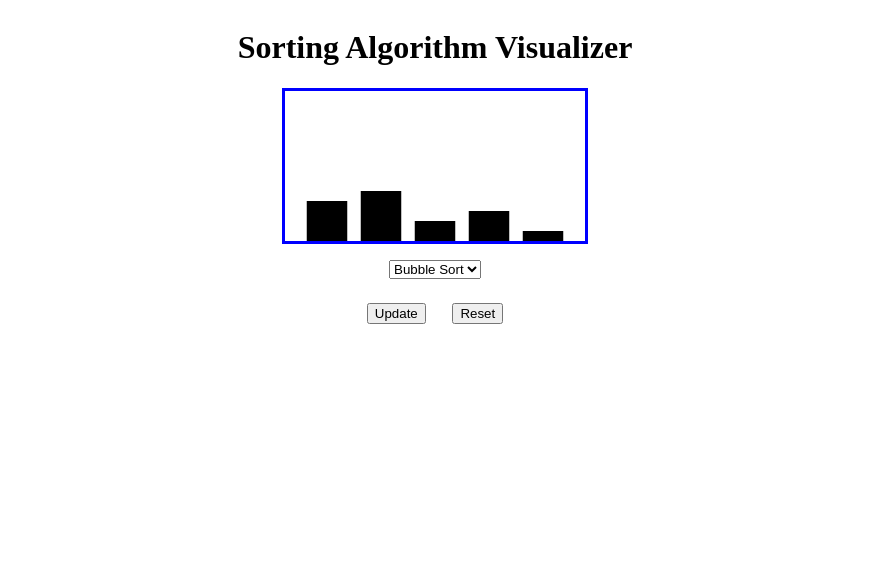
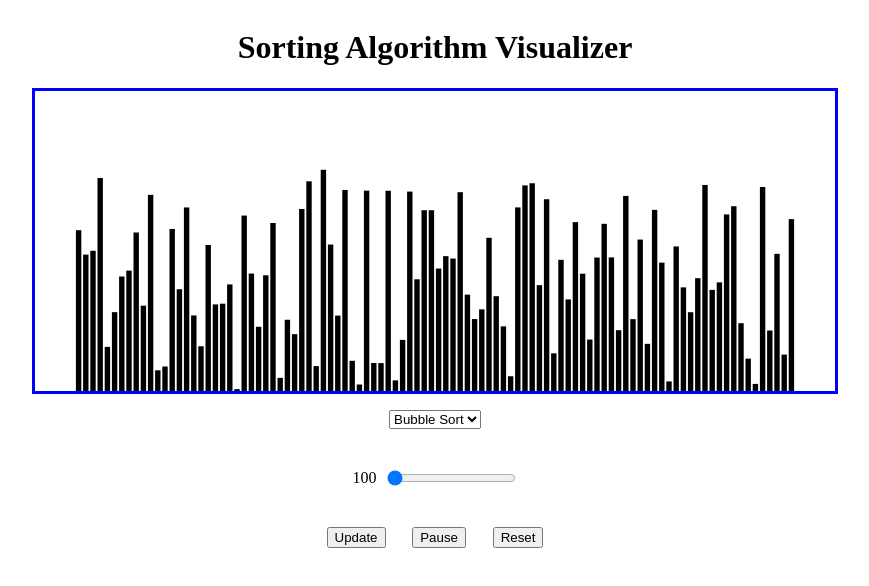
Before and after one commit to DoragonSoruja/Sorting-Algorithm-Visualizer, a React (Create React App) app: page / in a window 1280 px wide. Shown: the top 586 px of the page, without its empty margins (205-1074 px from the left). Built offline with nearby package versions, Linux system fonts and the light colour scheme.

Commit message:
Final wireframe

```diff
--- a/src/App.css
+++ b/src/App.css
@@ -11,6 +11,14 @@ header {
 
 #method-list {
   padding-bottom: 1.5em;
+}
+
+#array-slider {
+  padding-bottom: 1.5em;
+}
+
+#array-slider p {
+  padding-right: .5em;
 }
 
 section article {
--- a/src/App.js
+++ b/src/App.js
@@ -1,11 +1,13 @@
 import './App.css';
 import React, {useEffect, useRef, useState} from "react";
-import Header from "./Component/Header"
+import Header from "./Component/Header";
 import BubbleSort from './Component/BubbleSort';
 import NewArray from './Component/NewArray';
 
 function App() {
   const [array, setArray] = useState([4, 5, 2, 3, 1])
+  const [arrSize, setArrSize] = useState(100);
+  const [algorithm, setAlgorithm] = useState("Bubble Sort");
 
   const canvas = useRef()
 
@@ -17,20 +19,35 @@ function App() {
     let buffer = width / arr.length * .25;
     let arrayPos = canvas.current.width * .05 + buffer / 2;
     arr.forEach(element => {
-      ctx.fillRect(arrayPos, canvas.current.height, barWidth, -10*element)
+      ctx.fillRect(arrayPos, canvas.current.height, barWidth, -10*element*1.5)
       arrayPos += barWidth + buffer;
     })
   }
 
-  async function drawArray(percent) {
+  function update(algorithm){
+    if(algorithm === "Bubble Sort")
+    {
+      drawBubble(.001)
+    }
+    else if(algorithm === "Quick Sort")
+    {
+      drawBubble(1)
+    }
+  }
+
+  async function drawBubble(percent) {
+    const increment = percent
     while (percent < 1) {
       drawGraph(BubbleSort(array, percent))
-      percent += .1
-      await new Promise(response => setTimeout(response, 1000))
+      percent += increment
+      await new Promise(response => setTimeout(response, 10))
     }
     drawGraph(BubbleSort(array, percent))
-    pause.current = false;
   }
+
+  useEffect(() => {
+    setArray(NewArray(arrSize))
+  }, [arrSize])
 
   useEffect(() => {
     drawGraph(array)
@@ -41,17 +58,23 @@ function App() {
       <Header />
       <section>
         <article id="canvas">
-          <canvas ref={canvas} />
+          <canvas ref={canvas} height={300} width={800}/>
         </article>
-        <section >
+        <section id="controls">
           <article id="method-list">
-            <select name="sort-method">
+            <select name="sort-method" value={algorithm} onChange={e => {setAlgorithm(e.target.value)}}>
               <option value="Bubble Sort">Bubble Sort</option>
+              <option value="Quick Sort">Quick Sort</option>
             </select>
           </article>
+          <article id="array-slider">
+            <p>{arrSize}</p>
+            <input type="range" min={100} max={300} value={arrSize} onChange={e => setArrSize(e.target.value)} />
+          </article>
           <article id="buttons">
-            <button onClick={() => {drawArray(.1)}}>Update</button>
-            <button onClick={() => {setArray(NewArray(300))}}>Reset</button>
+            <button onClick={() => {update(algorithm)}}>Update</button>
+            <button onClick={() => {}}>Pause</button>
+            <button onClick={() => {setArray(NewArray(arrSize))}}>Reset</button>
           </article>
         </section>
       </section>
--- a/src/Component/BubbleSort.js
+++ b/src/Component/BubbleSort.js
@@ -2,8 +2,6 @@ function BubbleSort(state, percent) {
     let copyArray = [...state]
     let steps = 0
     let maxSteps = getSteps(state)
-    console.log(maxSteps)
-    console.log(percent)
 
     for(let x = 0;  x < copyArray.length; x++)
     {
@@ -50,7 +48,6 @@ function getSteps(state) {
       }
     }
   }
-
   return steps
 }
 
--- a/src/Component/NewArray.js
+++ b/src/Component/NewArray.js
@@ -3,7 +3,7 @@ function NewArray(length) {
 
     for(let x = 0; x < length; x++)
     {
-        newArray.push((Math.random() * 10))
+        newArray.push((Math.random() * 15))
     }
 
     return newArray;
```
